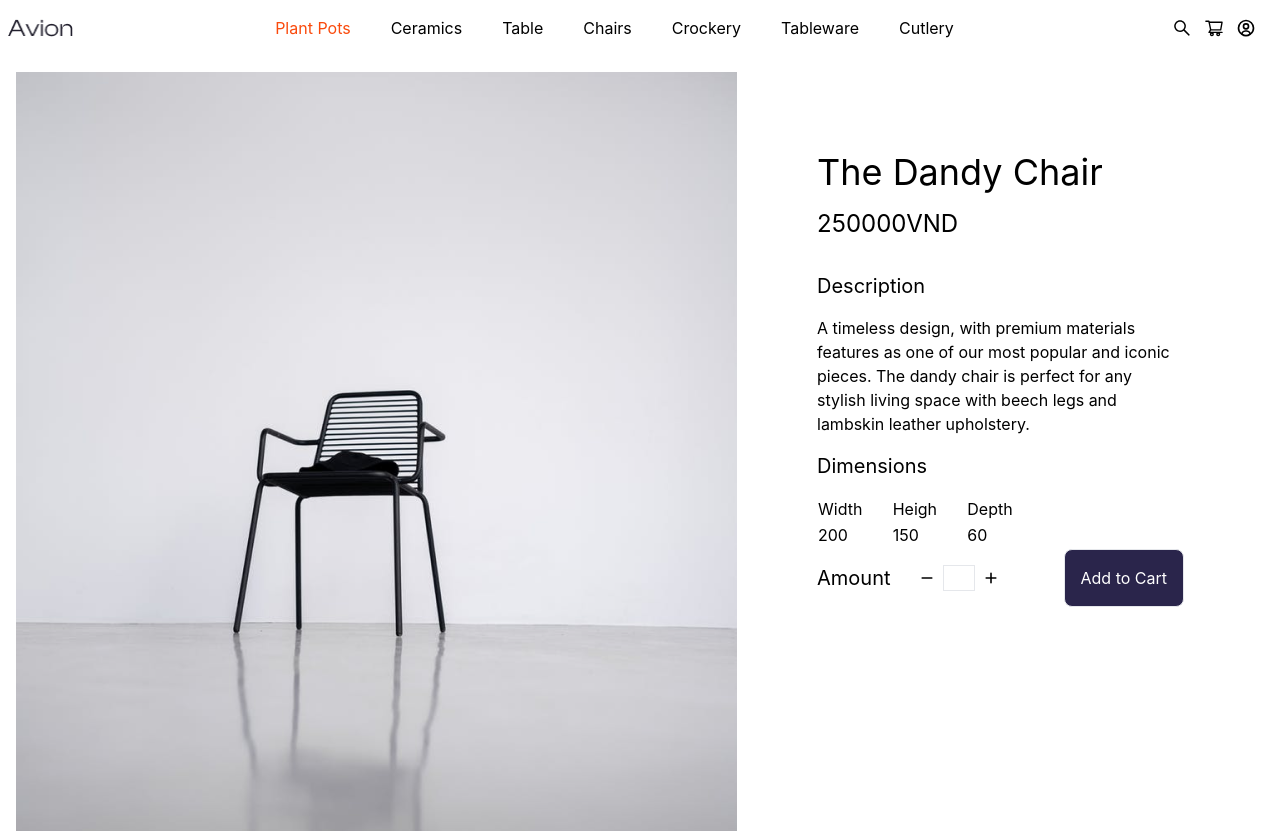
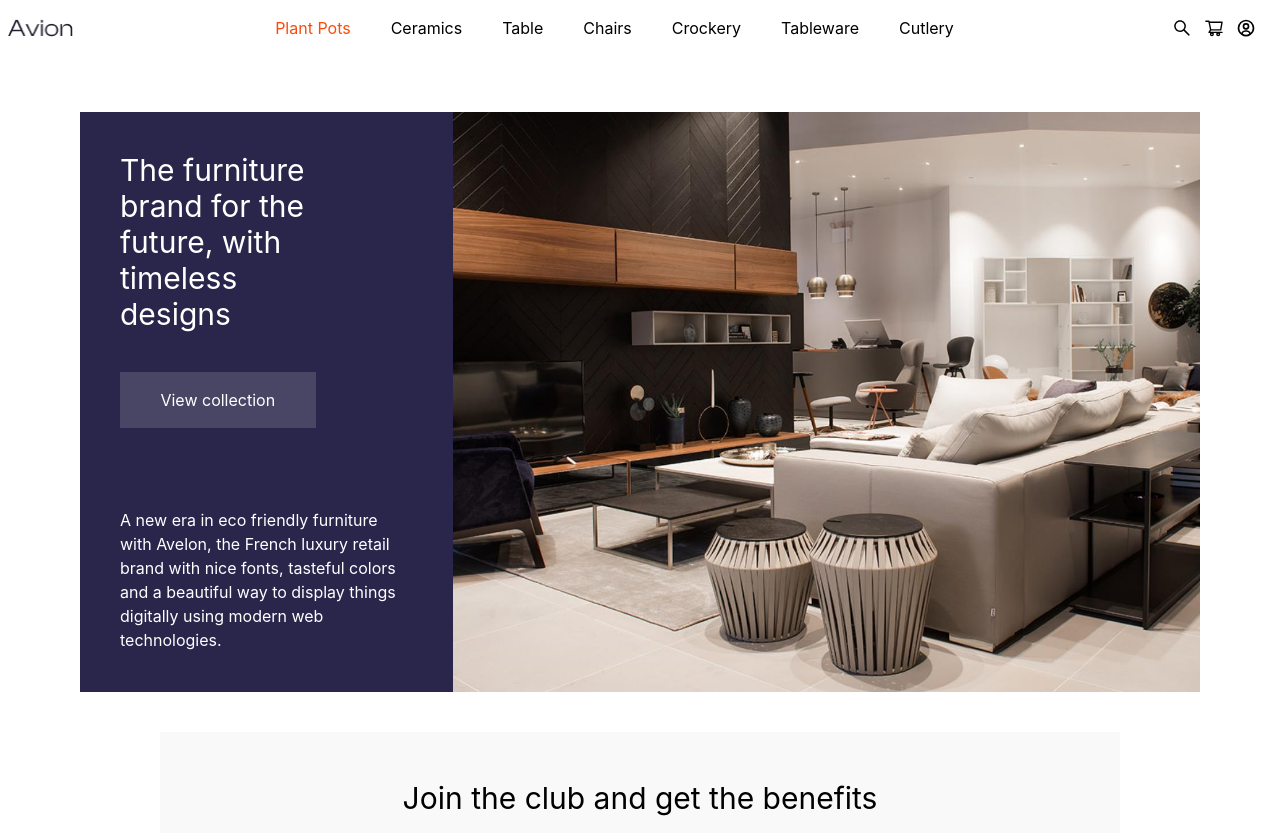
Before and after one commit to Huynhkimphat/Naver_Capstone_Project, a Next.js app: page / in a window 1280 px wide. Shown: the top 833 px of the page. Built offline with nearby package versions, Linux system fonts and the light colour scheme.

Commit message:
Update Pages

```diff
--- a/components/HeaderBanner/HeaderBanner.js
+++ b/components/HeaderBanner/HeaderBanner.js
@@ -1,15 +1,16 @@
 import React from "react";
 import Image from "next/image";
-import Product1 from "../../static/Product1.png";
+import HeaderBannerImg from "../../static/headerBanner.jpg";
 
 const styles = {
-  wrapper: "flex lg:px-20 lg:pt-14 text-white font-normal pb-10",
-  contentContainer: "w-full md:w-8/12 bg-[#2A254B] lg:p-10 p-6",
+  wrapper: "flex justify-center lg:px-20 lg:pt-14 text-white font-normal pb-10",
+  contentContainer: "w-full md:w-4/12 bg-[#2A254B] lg:p-10 p-6",
   title: "lg:w-3/4 text-3xl",
   mainContent: "flex flex-col lg:flex-col-reverse",
   description: "mt-20 lg:mt-30 md:mt-15 mb-8 lg:mb-0",
-  btnViewCollection: "bg-[#F9F9F926] lg:px-8 lg:py-4 p-2 lg:mt-10 text-center md:w-5/12 lg:w-4/12",
-  imgContainer: "md:w-4/12 w-0 relative",
+  btnViewCollection:
+    "bg-[#F9F9F926] lg:px-8 lg:py-4 p-2 lg:mt-10 text-center md:w-8/12 w-full",
+  imgContainer: "md:w-8/12 w-0 relative",
 };
 
 const HeaderBanner = () => {
@@ -29,7 +30,12 @@ const HeaderBanner = () => {
         </div>
       </div>
       <div className={styles.imgContainer}>
-        <Image className={styles.img} src={Product1} alt={""} layout="fill"/>
+        <Image
+          className={styles.img}
+          src={HeaderBannerImg}
+          alt={""}
+          layout="fill"
+        />
       </div>
     </div>
   );
--- a/pages/index.js
+++ b/pages/index.js
@@ -1,5 +1,6 @@
 import Layout from "../components/Layout";
-import ProductDetail from "../components/ProductDetail/ProductDetail"
+import HeaderBanner from "../components/HeaderBanner/HeaderBanner";
+import Banner from "../components/Banner/Banner";
 
 const styles = {
   wrapper: "mx-auto",
@@ -9,7 +10,10 @@ export default function Home() {
   return (
     <div className={styles.wrapper}>
       <Layout>
-        <ProductDetail/>
+        <HeaderBanner />
+        {/* ProductList */}
+        {/* What... */}
+        <Banner />
       </Layout>
     </div>
   );
--- /dev/null
+++ b/pages/product/[slug].js
@@ -0,0 +1,20 @@
+import Layout from "../../components/Layout";
+import ProductDetail from "../../components/ProductDetail/ProductDetail";
+import Banner from "../../components/Banner/Banner";
+
+const styles = {
+  wrapper: "container mx-auto mt-10",
+};
+
+export default function ProductDetailPage() {
+  return (
+    <Layout>
+      <div className={styles.wrapper}>
+        <ProductDetail />
+        {/* ProductList */}
+        {/* What... */}
+        <Banner />
+      </div>
+    </Layout>
+  );
+}
--- /dev/null
+++ b/pages/product/index.js
@@ -0,0 +1,21 @@
+import Layout from "../../components/Layout";
+import Filter from "../../components/Filter/Filter";
+import Banner from "../../components/Banner/Banner";
+
+const styles = {
+  wrapper: "container mx-auto mt-10",
+};
+
+export default function AllProductPage() {
+  return (
+    <Layout>
+      <div className={styles.wrapper}>
+        {/* Title */}
+        <Filter />
+        {/* ProductList */}
+        {/* What... */}
+        <Banner />
+      </div>
+    </Layout>
+  );
+}
```
Also changed, not shown: static/headerBanner.jpg (added).
